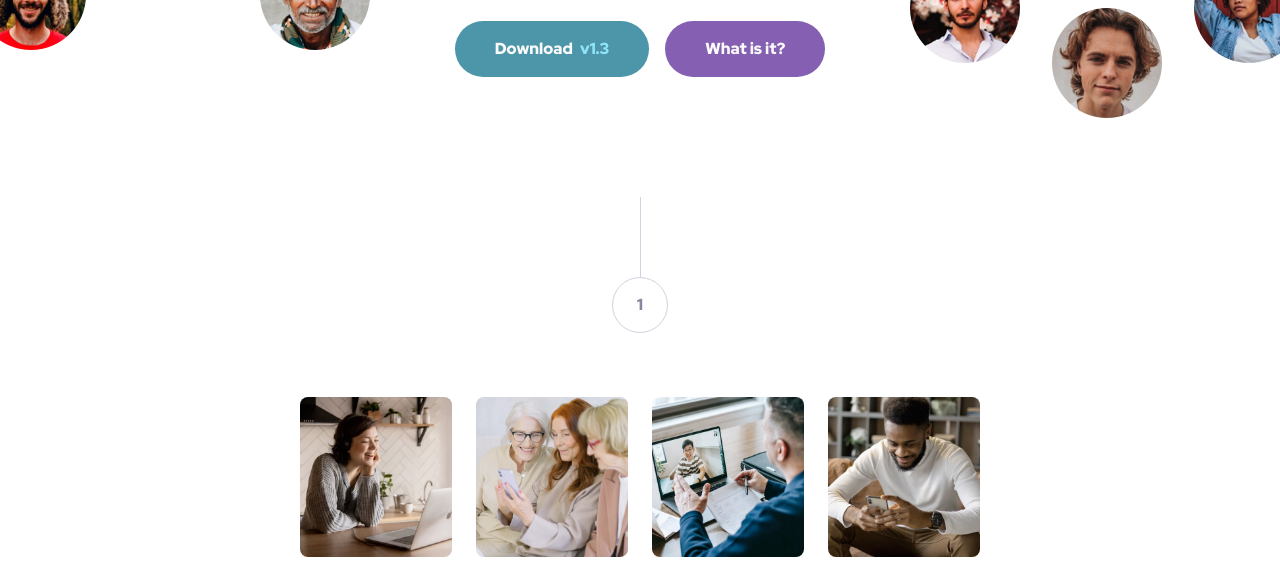
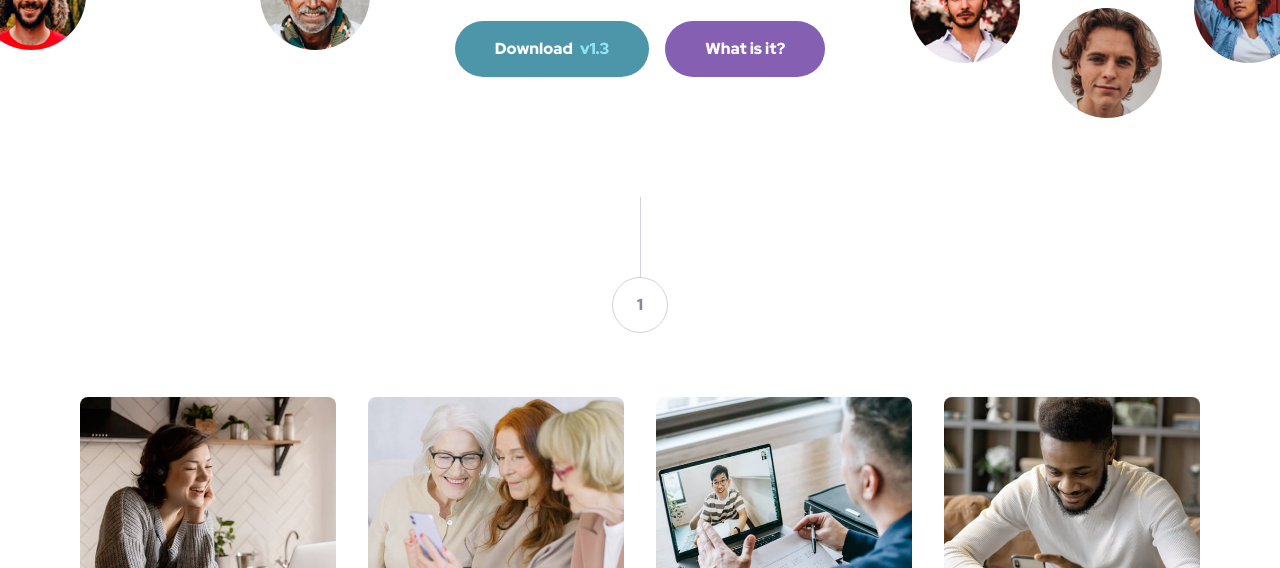
Before and after one commit to Mohammed-Osama-pg/FdMr-Meet-landing-page, a plain HTML site: page index.html in a window 1280 px wide. Shown: the part 384-952 px from the top of the page. Drawn offline with Linux system fonts and the light colour scheme.

Commit message:
Style main content desktop version

```diff
--- a/sass/layouts/_main-content.scss
+++ b/sass/layouts/_main-content.scss
@@ -67,4 +67,25 @@
       }
     }
   }
+  @include breakpoint("lg") {
+    padding-inline: rem(80);
+    padding-bottom: $spc-800;
+    .content {
+      .images {
+        max-width: rem(1120);
+        gap: $spc-400;
+        &__img {
+          height: rem(256);
+        }
+      }
+      .text {
+        max-width: rem(544);
+        &__title {
+          &--main {
+            max-width: rem(445);
+          }
+        }
+      }
+    }
+  }
 }
```
Also changed, not shown: css/style.css, 1 other file.
